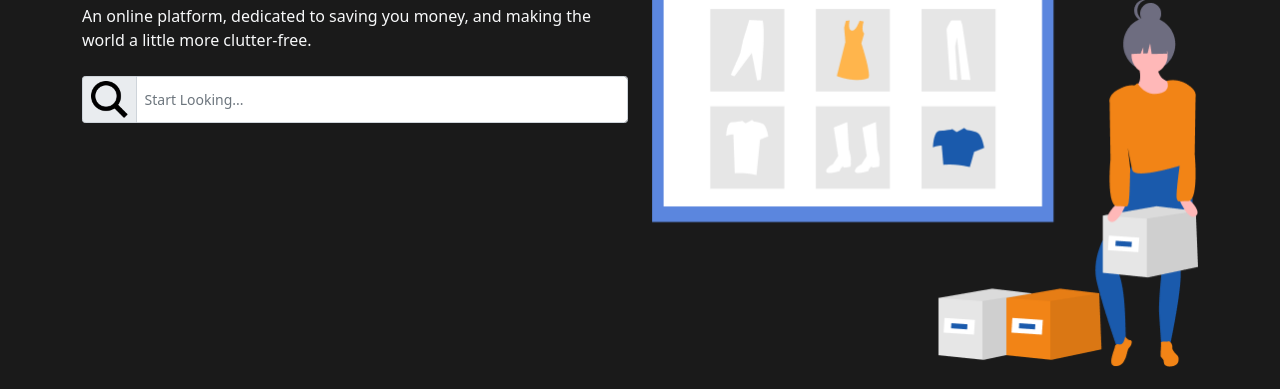
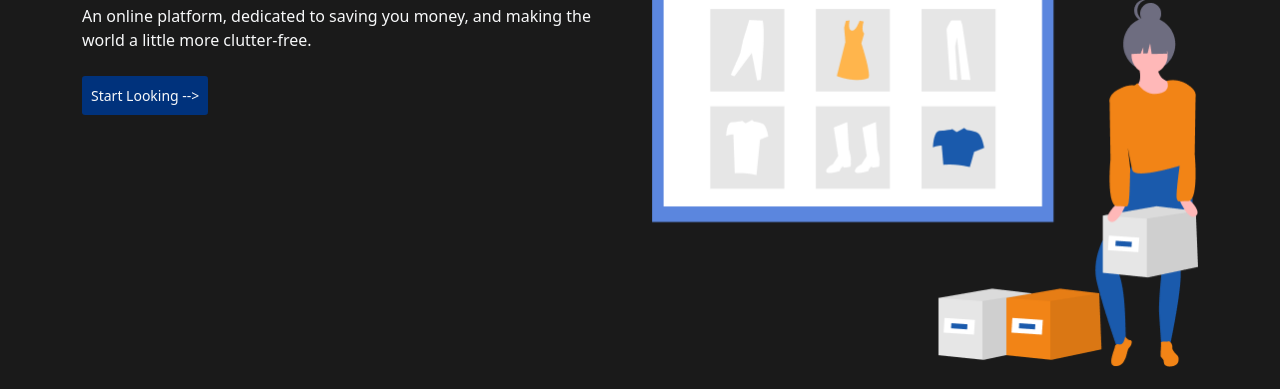
Before and after one commit to PranavK226/Rent_Return_App, a plain HTML site: page index.html in a window 1280 px wide. Shown: the part 148-537 px from the top of the page. Drawn offline with nearby package versions, Linux system fonts and the light colour scheme.

Commit message:
Changed the Input box to a button
It looked very ugly

```diff
--- a/index.html
+++ b/index.html
@@ -16,7 +16,8 @@
         src="./HomePageImages/LogoRentReturn.png" />
     <nav class="my-2 my-md-0 me-md-3">
         <button class="btn btn-sm p-2 text-light" style="background-color: #00327C;" href="index.html">Home</button>
-        <button class="btn btn-sm p-2 text-light" style="background-color: #00327C;" href="BrowsePage.html">Browse</button>
+        <button class="btn btn-sm p-2 text-light" style="background-color: #00327C;"
+            href="BrowsePage.html">Browse</button>
         <button class="btn btn-sm p-2 text-light" style="background-color: #00327C;"
             href="LoginRegisterPage.html">Login/Register</button>
         <button class="btn btn-sm p-2 text-light" style="background-color: #00327C;" href="#">Pricing</button>
@@ -32,10 +33,11 @@
             An online platform, dedicated to saving you money, and making the world a little more
             clutter-free.<br /><br />
             <div class="input-group input-group-sm mb-3">
-                <span class="input-group-text" style="width: 10%;">
-                    <img class="img-fluid" src="./HomePageImages/iconmonstr-magnifier-2-240.png">
-                </span>
-                <input type="text" class="form-control" id="StartLooking-HomePage" placeholder="Start Looking...">
+
+                <button class="btn btn-sm p-2 text-light" style="background-color: #00327C;"
+                    href="BrowsePage.html">Start Looking --></button>
+
+
             </div>
 
         </div>
```
